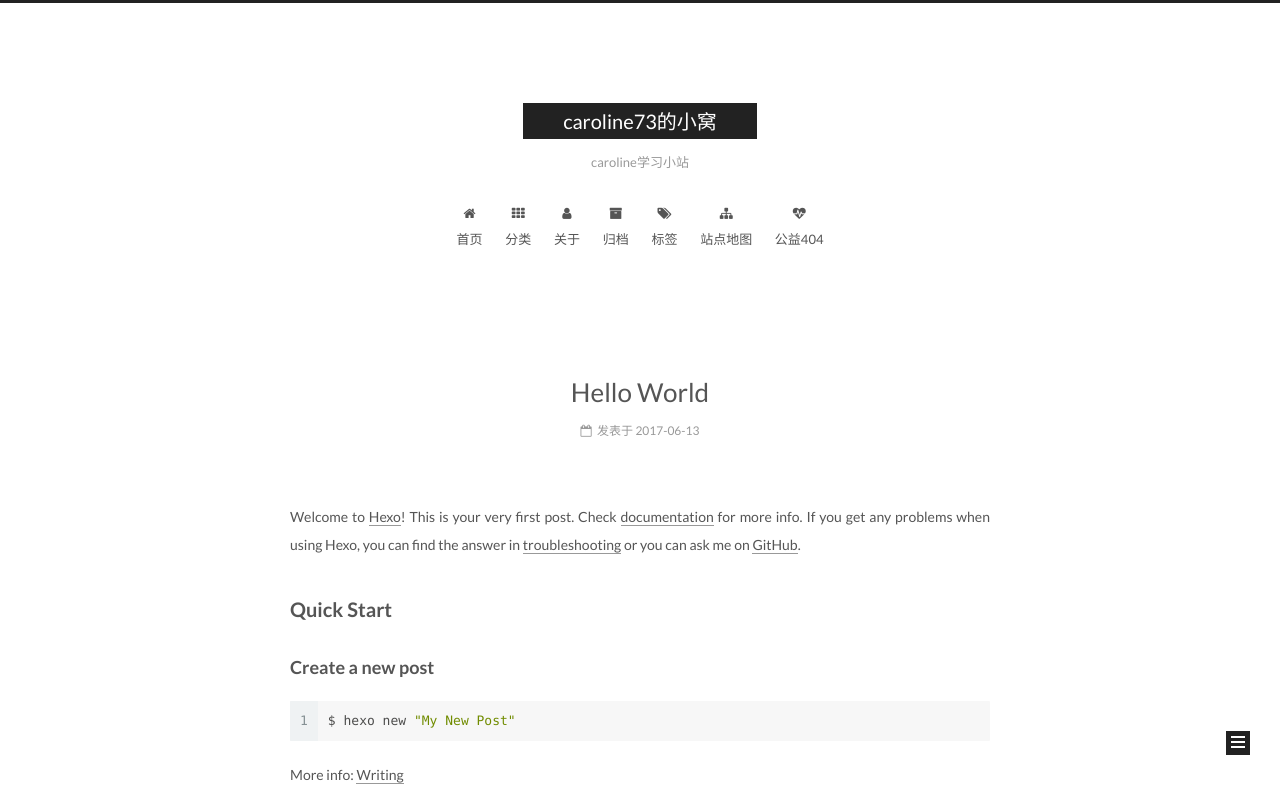
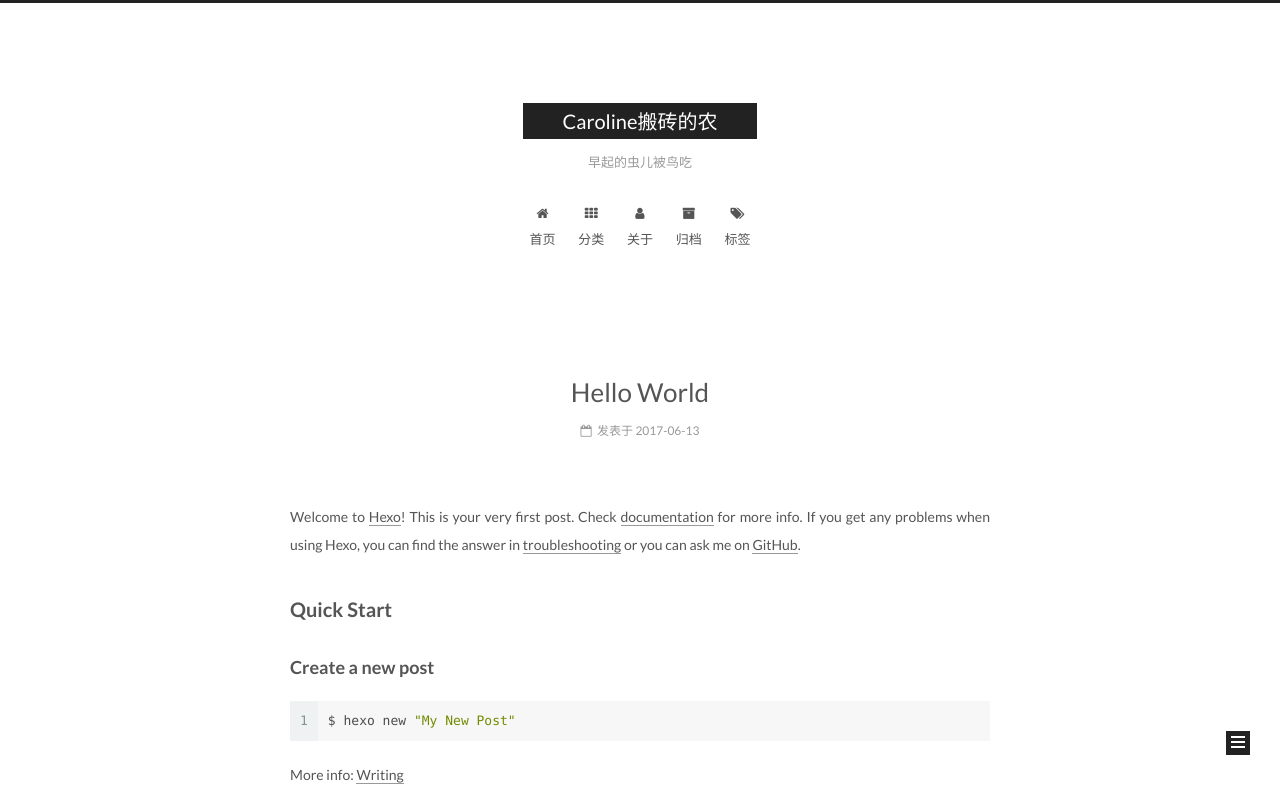
Before and after one commit to caroline73/caroline73.github.io, a plain HTML site: page index.html in a window 1280 px wide. Shown: the top 800 px of the page. Drawn offline with Linux system fonts and the light colour scheme.

Commit message:
Site updated: 2017-06-13 15:15:44

```diff
--- a/index.html
+++ b/index.html
@@ -77,7 +77,6 @@
 <link href="/css/main.css?v=5.1.1" rel="stylesheet" type="text/css" />
 
 
-  <meta name="keywords" content="Hexo, NexT" />
 
 
 
@@ -86,21 +85,18 @@
 
 
 
-  <link rel="shortcut icon" type="image/x-icon" href="/favicon.ico?v=5.1.1" />
-
-
 
 
 
 
 <meta name="description" content="webpack  vuejs">
 <meta property="og:type" content="website">
-<meta property="og:title" content="caroline73的小窝">
-<meta property="og:url" content="http://yoursite.com/index.html">
-<meta property="og:site_name" content="caroline73的小窝">
+<meta property="og:title" content="Caroline搬砖的农">
+<meta property="og:url" content="http://github.com/Caroline73/index.html">
+<meta property="og:site_name" content="Caroline搬砖的农">
 <meta property="og:description" content="webpack  vuejs">
 <meta name="twitter:card" content="summary">
-<meta name="twitter:title" content="caroline73的小窝">
+<meta name="twitter:title" content="Caroline搬砖的农">
 <meta name="twitter:description" content="webpack  vuejs">
 
 
@@ -129,13 +125,13 @@
 
 
 
-  <link rel="canonical" href="http://yoursite.com/"/>
+  <link rel="canonical" href="http://github.com/Caroline73/"/>
 
 
 
 
 
-  <title>caroline73的小窝</title>
+  <title>Caroline搬砖的农</title>
 </head>
 
 <body itemscope itemtype="http://schema.org/WebPage" lang="zh-Hans">
@@ -174,12 +170,12 @@
     <div class="custom-logo-site-title">
       <a href="/"  class="brand" rel="start">
         <span class="logo-line-before"><i></i></span>
-        <span class="site-title">caroline73的小窝</span>
+        <span class="site-title">Caroline搬砖的农</span>
         <span class="logo-line-after"><i></i></span>
       </a>
     </div>
 
-        <p class="site-subtitle">caroline学习小站</p>
+        <p class="site-subtitle">早起的虫儿被鸟吃</p>
 
   </div>
 
@@ -249,26 +245,6 @@
         </li>
 
 
-        <li class="menu-item menu-item-sitemap">
-          <a href="/sitemap.xml" rel="section">
-
-              <i class="menu-item-icon fa fa-fw fa-sitemap"></i> <br />
-
-            站点地图
-          </a>
-        </li>
-
-
-        <li class="menu-item menu-item-commonweal">
-          <a href="/404.html" rel="section">
-
-              <i class="menu-item-icon fa fa-fw fa-heartbeat"></i> <br />
-
-            公益404
-          </a>
-        </li>
-
-
 
     </ul>
 
@@ -297,7 +273,7 @@
 
 
   <article class="post post-type-normal " itemscope itemtype="http://schema.org/Article">
-    <link itemprop="mainEntityOfPage" href="http://yoursite.com/2017/06/13/hello-world/">
+    <link itemprop="mainEntityOfPage" href="http://github.com/Caroline73/2017/06/13/hello-world/">
 
     <span hidden itemprop="author" itemscope itemtype="http://schema.org/Person">
       <meta itemprop="name" content="caroline zhang">
@@ -306,7 +282,7 @@
     </span>
 
     <span hidden itemprop="publisher" itemscope itemtype="http://schema.org/Organization">
-      <meta itemprop="name" content="caroline73的小窝">
+      <meta itemprop="name" content="Caroline搬砖的农">
     </span>
 
 
```
Also changed, not shown: 2017/06/13/hello-world/index.html (+8 -32 lines), archives/2017/06/index.html (+8 -32 lines), archives/2017/index.html (+8 -32 lines), archives/index.html (+8 -32 lines).
